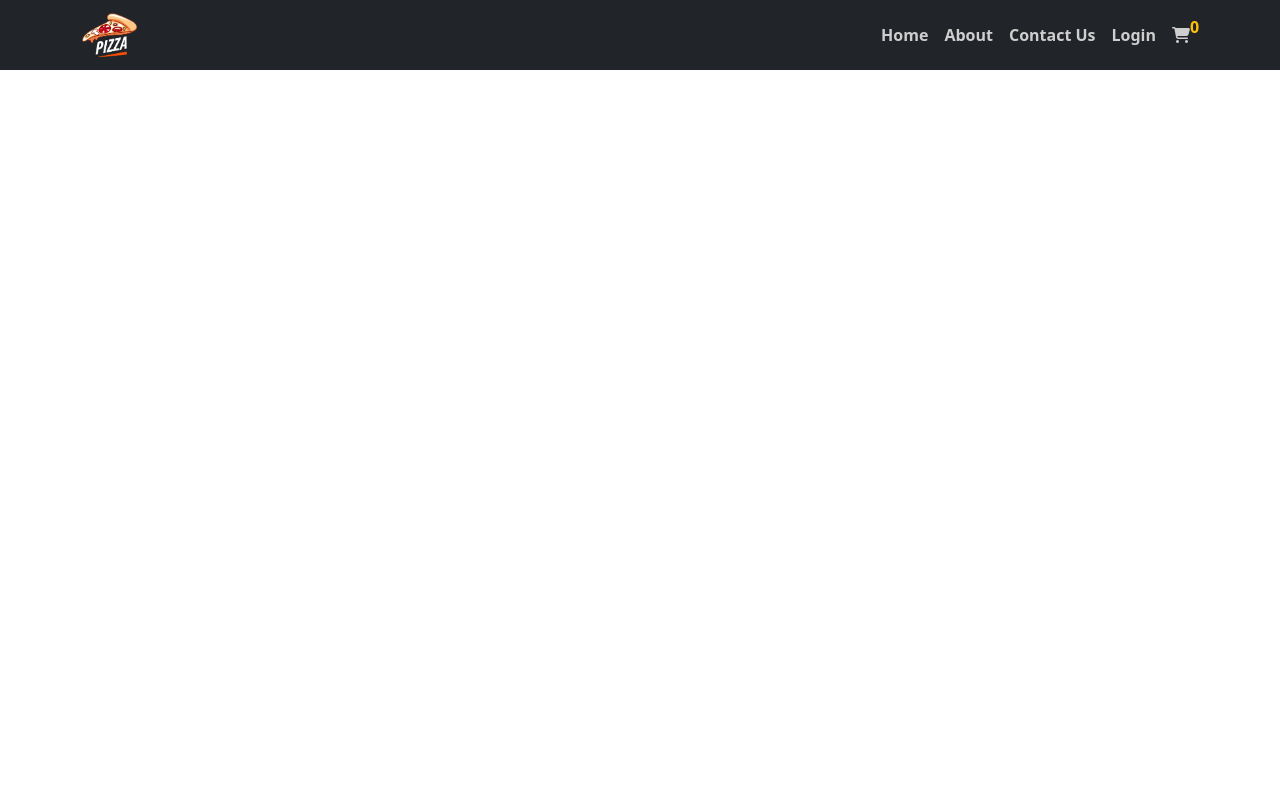
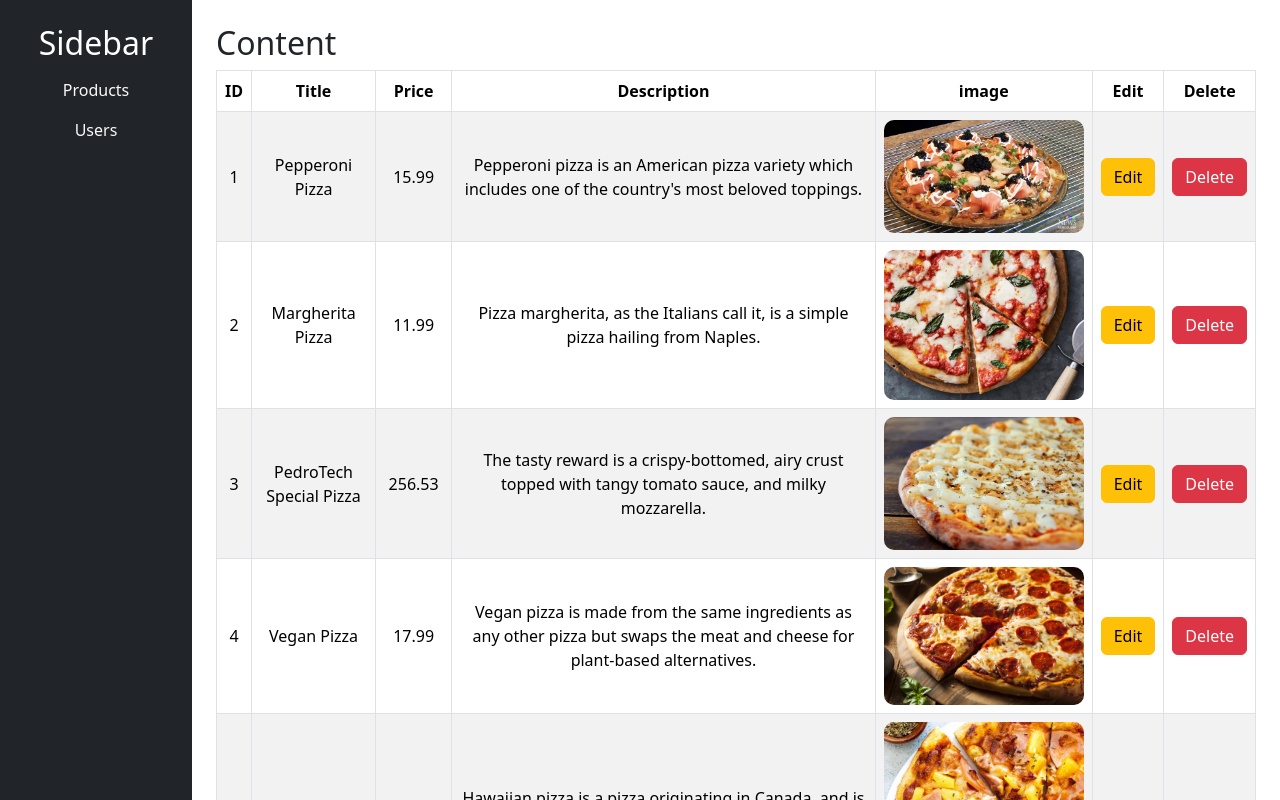
Before and after one commit to eslamar3y/itiproject, a React (Create React App) app: page /admin/products in a window 1280 px wide. Shown: the top 800 px of the page. Built offline with nearby package versions, Linux system fonts and the light colour scheme.

Commit message:
make admin pages

```diff
--- a/src/App.js
+++ b/src/App.js
@@ -9,6 +9,8 @@ import Cart from "./Pages/Cart";
 import ProductDetails from "./Pages/ProductDetails";
 import { useState, useEffect } from "react";
 import Header from "./components/Header";
+import Products from "./Pages/Admin/products";
+import Users from "./Pages/Admin/users";
 
 function App() {
   // Define the cards state variable and its setter
@@ -21,6 +23,7 @@ function App() {
     if (cart) {
       let user = localStorage.getItem("user");
       if (!user) {
+        setCards(0);
       } else {
         user = JSON.parse(user);
         const currentCart = cart.filter((item) => item.user_id === user.id);
@@ -36,27 +39,63 @@ function App() {
 
   return (
     <>
-      <Header cards={cards} />
       <Routes>
         <Route path="/login" element={<Login />} />
-        <Route path="/register" element={<Register />} />
-        <Route path="/" element={<Home updateCartCount={updateCartCount} />} />
+        <Route
+          path="/register"
+          element={
+            <>
+              <Register />
+            </>
+          }
+        />
+        <Route
+          path="/"
+          element={
+            <>
+              <Header cards={cards} updateCartCount={updateCartCount} />
+              <Home updateCartCount={updateCartCount} />
+            </>
+          }
+        />
         <Route
           path="/about"
-          element={<About updateCartCount={updateCartCount} />}
+          element={
+            <>
+              <Header cards={cards} updateCartCount={updateCartCount} />
+              <About updateCartCount={updateCartCount} />
+            </>
+          }
         />
         <Route
           path="/contact"
-          element={<Contact updateCartCount={updateCartCount} />}
+          element={
+            <>
+              <Header cards={cards} updateCartCount={updateCartCount} />
+              <Contact updateCartCount={updateCartCount} />
+            </>
+          }
         />
         <Route
           path="/cart"
-          element={<Cart updateCartCount={updateCartCount} />}
+          element={
+            <>
+              <Header cards={cards} updateCartCount={updateCartCount} />
+              <Cart updateCartCount={updateCartCount} />
+            </>
+          }
         />
         <Route
           path="product/:id"
-          element={<ProductDetails updateCartCount={updateCartCount} />}
+          element={
+            <>
+              <Header cards={cards} updateCartCount={updateCartCount} />
+              <ProductDetails updateCartCount={updateCartCount} />
+            </>
+          }
         />
+        <Route path="/admin/products" element={<Products />} />
+        <Route path="/admin/users" element={<Users />} />
       </Routes>
     </>
   );
--- a/src/Auth/Login.js
+++ b/src/Auth/Login.js
@@ -31,12 +31,15 @@ const Login = () => {
         // console.log(user)
       );
       if (user) {
-        // User exists
-        console.log("User exists");
         // Save user to local storage
         localStorage.setItem("user", JSON.stringify(user));
-        // Navigate to home page
-        _navigate("/");
+        if (user.role === "admin") {
+          // Navigate to admin page
+          _navigate("/admin/products");
+        } else {
+          // Navigate to home page
+          _navigate("/");
+        }
 
         // Redirect to home page or perform further actions
       } else {
--- /dev/null
+++ b/src/Pages/Admin/products.jsx
@@ -0,0 +1,82 @@
+import React, { useState } from "react";
+import { Table } from "react-bootstrap";
+import { CardsData } from "../../Data/CardsData";
+import { Link } from "react-router-dom";
+
+const Products = () => {
+  const [filteredproducts, setFilteredproducts] = useState(CardsData);
+  return (
+    <div className="products d-flex ">
+      {/* Sidebar (wider and full height) */}
+      <div
+        className="sidebar bg-dark text-light p-4 text-center"
+        style={{ flexBasis: "15%", "min-height": "100vh" }}
+      >
+        <h2 className="text-white">Sidebar</h2>
+        <ul className="list-unstyled">
+          <li className=" mt-3">
+            <Link
+              to="/admin/products"
+              className="text-light text-decoration-none"
+            >
+              Products
+            </Link>
+          </li>
+          <li className=" mt-3">
+            <Link to="/admin/users" className="text-light text-decoration-none">
+              Users
+            </Link>
+          </li>
+        </ul>
+      </div>
+
+      {/* Content (takes remaining width) */}
+      <div className="content p-4" style={{ flex: 1 }}>
+        {/* Content area with a Bootstrap table */}
+        <h2>Content</h2>
+        <Table striped bordered hover responsive className="align-middle">
+          <thead>
+            <tr>
+              <th>ID</th>
+              <th>Title</th>
+              <th>Price</th>
+              <th>Description</th>
+              <th>image</th>
+              <th>Edit</th>
+              <th>Delete</th>
+            </tr>
+          </thead>
+          <tbody>
+            {CardsData.map((item) => {
+              return (
+                <tr key={item.id}>
+                  <td>{item.id}</td>
+                  <td>{item.title}</td>
+                  <td>{item.price}</td>
+                  <td>{item.description}</td>
+                  <td>
+                    <img src={`/images/${item.image}`} alt="" />
+                  </td>
+                  <td>
+                    <button class="btn btn-warning">Edit</button>
+                  </td>
+                  <td>
+                    <button class="btn btn-danger">Delete</button>
+                  </td>
+                </tr>
+              );
+            })}
+            {/* <tr>
+                    <td>1</td>
+                    <td>Product 1</td>
+                    <td>$19.99</td>
+                    <td>Description of Product 1</td>
+                    </tr> */}
+          </tbody>
+        </Table>
+      </div>
+    </div>
+  );
+};
+
+export default Products;
--- /dev/null
+++ b/src/Pages/Admin/users.jsx
@@ -0,0 +1,89 @@
+import React, { useState } from "react";
+import { Table } from "react-bootstrap";
+import userArray from "../../Data/userArray";
+import { Link } from "react-router-dom";
+
+const Users = () => {
+  // Create a state variable to hold the filtered user data
+  const [filteredUsers, setFilteredUsers] = useState(userArray);
+
+  const handleDelete = (id) => {
+    if (window.confirm("Are you sure?")) {
+      // Filter the userArray and update the state with the filtered data
+      const updatedUsers = filteredUsers.filter((user) => user.id !== id);
+      setFilteredUsers(updatedUsers);
+    }
+  };
+
+  return (
+    <div className="users d-flex">
+      {/* Sidebar (wider and full height) */}
+      <div
+        className="sidebar bg-dark text-light p-4 text-center"
+        style={{ flexBasis: "15%", minHeight: "100vh" }}
+      >
+        <h2 className="text-white">Sidebar</h2>
+        <ul className="list-unstyled">
+          <li className=" mt-3">
+            <Link
+              to="/admin/products"
+              className="text-light text-decoration-none"
+            >
+              Products
+            </Link>
+          </li>
+          <li className=" mt-3">
+            <Link to="/admin/users" className="text-light text-decoration-none">
+              Users
+            </Link>
+          </li>
+        </ul>
+      </div>
+
+      {/* Content (takes remaining width) */}
+      <div className="content p-4" style={{ flex: 1 }}>
+        {/* Content area with a Bootstrap table */}
+        <h2>Content</h2>
+        <Table striped bordered hover responsive className="align-middle">
+          <thead>
+            <tr>
+              <th>ID</th>
+              <th>Username</th>
+              <th>Email</th>
+              <th>Phone number</th>
+              <th>Delete</th>
+            </tr>
+          </thead>
+          <tbody>
+            {filteredUsers.map((user) => {
+              return (
+                <tr key={user.id}>
+                  <td>{user.id}</td>
+                  <td>{user.username}</td>
+                  <td>{user.email}</td>
+                  <td>{user.phoneNumber}</td>
+                  <td>
+                    {user.role === "admin" ? (
+                      <button className="btn btn-warning disabled">
+                        Admin
+                      </button>
+                    ) : (
+                      <button
+                        className="btn btn-danger"
+                        onClick={() => handleDelete(user.id)}
+                      >
+                        Delete
+                      </button>
+                    )}
+                  </td>
+                </tr>
+              );
+            })}
+          </tbody>
+        </Table>
+      </div>
+    </div>
+  );
+};
+
+export default Users;
--- a/src/components/Header.jsx
+++ b/src/components/Header.jsx
@@ -1,10 +1,9 @@
-import React, { useEffect, useState } from "react";
+import React, { useState } from "react";
 import { Link, useNavigate } from "react-router-dom";
 import "../style/header.css";
 import { Container, Nav, Navbar } from "react-bootstrap";
 
-
-function Header({ cards }) {
+function Header({ cards, updateCartCount }) {
   const [openLinks, setOpenLinks] = useState(false);
 
   let _navigate = useNavigate();
@@ -27,16 +26,9 @@ function Header({ cards }) {
 
   let Logout = () => {
     localStorage.removeItem("user");
+    updateCartCount();
     _navigate("/");
   };
-    // Function to update cart count
-    // const updateCartCount = () => {
-    //   let cart = localStorage.getItem("cart");
-    //   cart = JSON.parse(cart);
-    //   if (cart) {
-    //     setCards(cart.length);
-    //   }
-    // };
 
   return (
     <Navbar bg="dark" data-bs-theme="dark">
```
Lines whose indentation alone changed are shown as unchanged.
